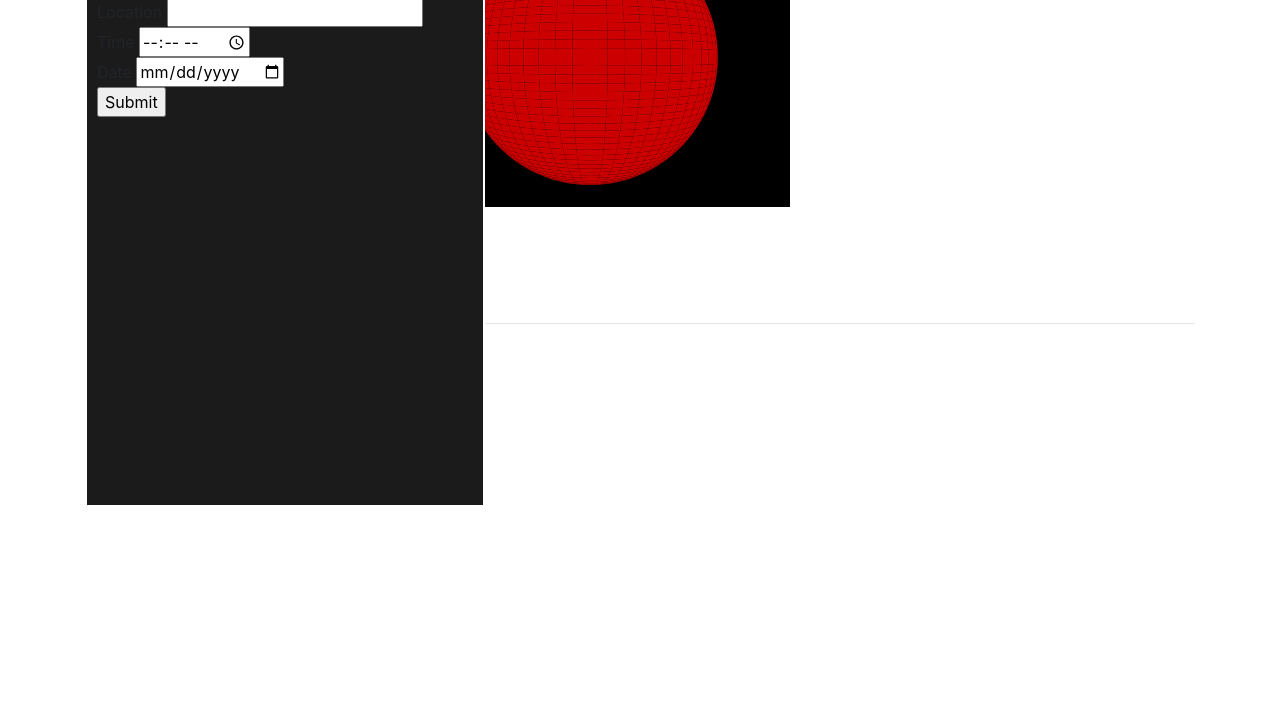
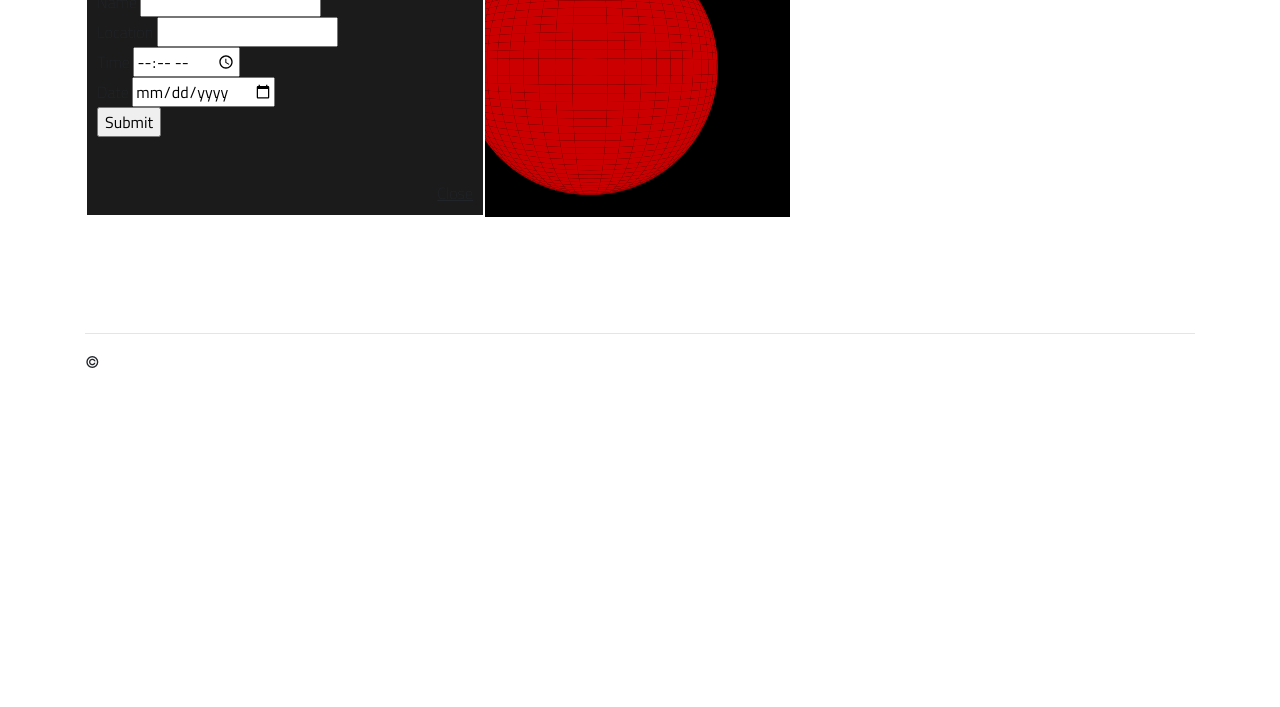
Before and after one commit to hughrawlinson/stationspotter, a plain HTML site: page index.html in a window 1280 px wide. Shown: the part 93-800 px from the top of the page. Drawn offline with nearby package versions, Linux system fonts and the light colour scheme.

Commit message:
More styling, added a white border around edge - controversial?

```diff
--- a/assets/css/style.css
+++ b/assets/css/style.css
@@ -1,25 +1,37 @@
 body {
 	background-color: #1b1b1b;
 	color: white;
+	border: solid;
+	border-width: 10px;
+	border-color: white;
 }
 
 #reportbox {
 	width: 400px;
-	height: 600px;
+	height: 300px;
 	background-color: #1b1b1b;
 	position: absolute;
 	border: solid;
 	border-color: white;
 	border-width: 2px;
-
+	font-family: 'Titillium Web', sans-serif;
 }
 
 #reportbox h2 {
 	color: white;
+	font-size: 30pt;
 	margin-left: 10px;
 	margin-top: 10px;
 	font-weight: 200;
-	font-family: 'Titillium Web', sans-serif;
+}
+
+#reportbox a {
+	font-weight: 200;
+	text-decoration: underline;
+	position: absolute;
+	right: 10px;
+	bottom: 10px;
+	cursor: pointer;
 }
 
 #spherecanvas {
@@ -29,4 +41,5 @@ body {
 
 form {
 	margin: 10px;
+	font-weight: 200;
 }
--- a/index.html
+++ b/index.html
@@ -56,6 +56,7 @@
 			Date <input type="date" name="date"><br>
 			<input type="submit" value="Submit">
 			</form>
+			<a>Close</a>
 		</div>
 
 		<div class="row" id="spherecanvas">
```
